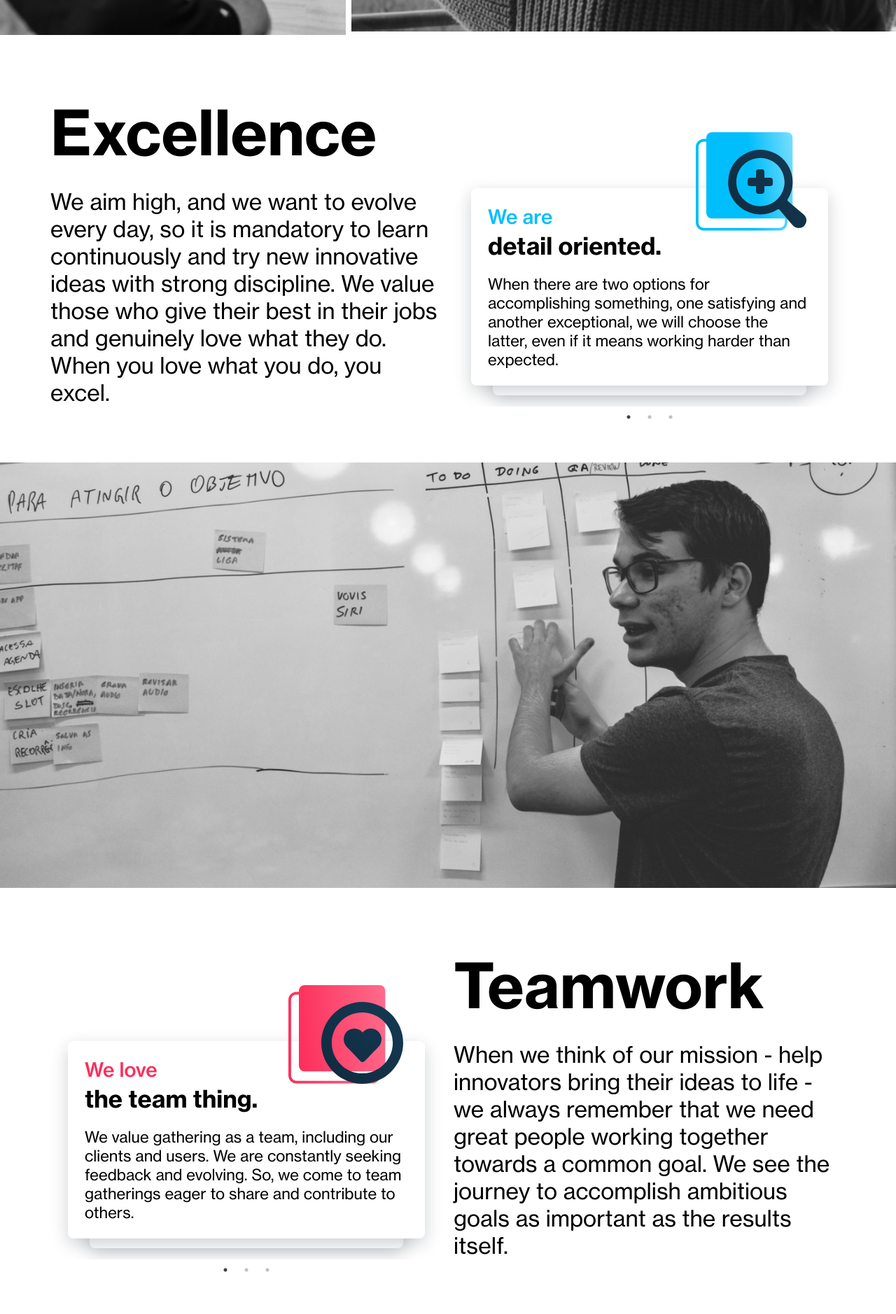
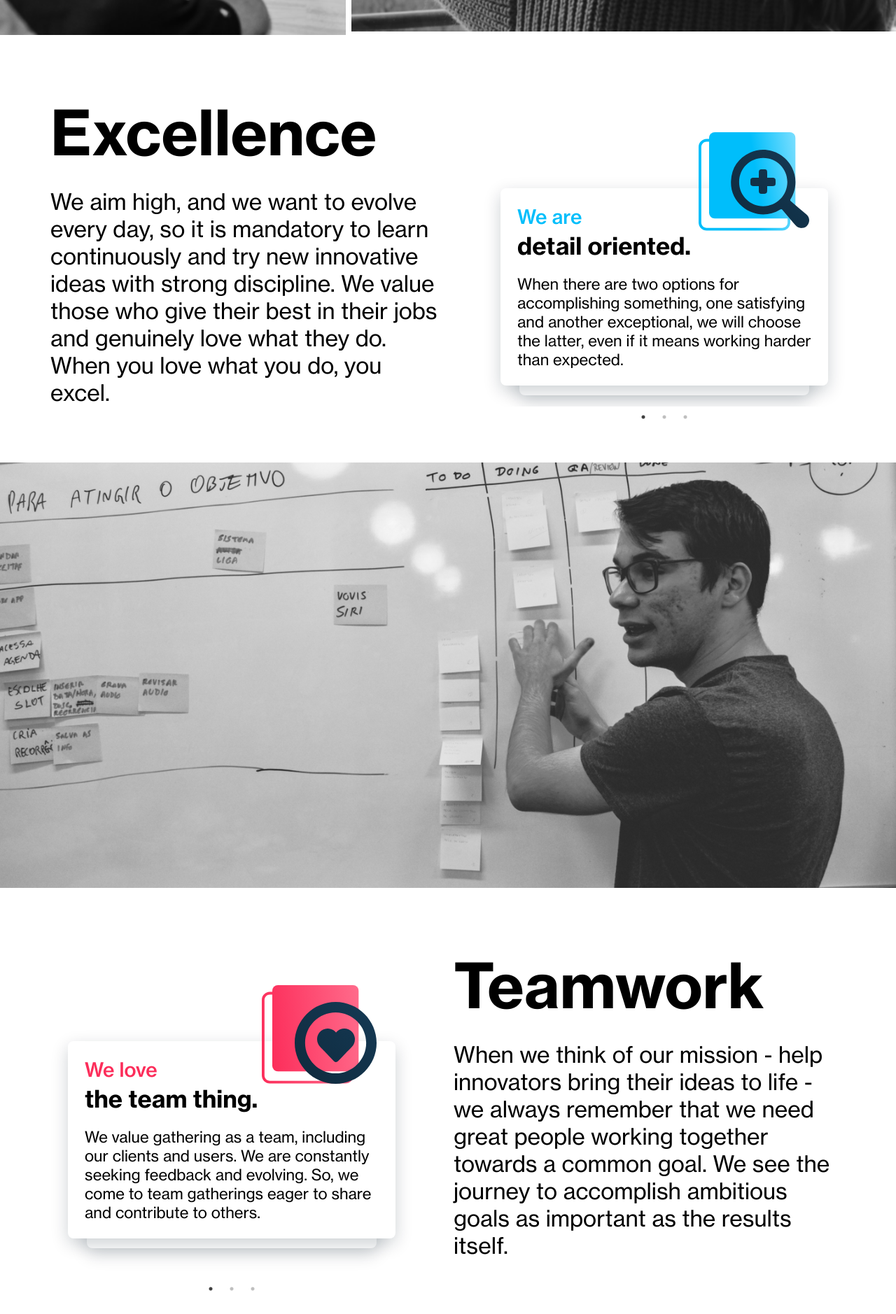
Before and after one commit to alexandreohara/brainn-lp, a React (Create React App) app: page /about-us in a window 1280 px wide. Shown: the part 1720-3598 px from the top of the page at 70% size. Built offline with nearby package versions, Linux system fonts and the light colour scheme; a small style sheet from the web is missing.

Commit message:
Fix about us cards paddings on page

```diff
--- a/src/components/SliderCard.tsx
+++ b/src/components/SliderCard.tsx
@@ -15,6 +15,12 @@ export const HorizontalScroll = styled.div`
   flex-direction: row;
   overflow: auto;
   white-space: normal;
+  -ms-overflow-style: none; /* IE and Edge */
+  scrollbar-width: none; /* Firefox */
+
+  ::-webkit-scrollbar {
+    display: none;
+  }
 `;
 
 const MiniCard = styled.div`
--- a/src/pages/AboutUs.tsx
+++ b/src/pages/AboutUs.tsx
@@ -139,11 +139,7 @@ const StyledWritingWallPostitZoomed = styled.img`
 `;
 
 const StyledContent = styled.div`
-  margin: 80px 70px;
-
-  @media (max-width: 1700px) {
-    margin: 80px 64px;
-  }
+  margin: 80px 64px;
 
   @media (max-width: 991px) {
     margin: 40px 16px;
@@ -239,6 +235,14 @@ const StyledRow = styled(Row)`
   margin: 0;
 `;
 
+const StyledRightCardCol = styled(Col)`
+  padding-left: 50px;
+`;
+
+const StyledLeftCardCol = styled(Col)`
+  padding-right: 50px;
+`;
+
 const AboutUs = () => {
   const handleClick = () => window.open(JOB_OPENING_URL, '_blank');
 
@@ -303,9 +307,12 @@ const AboutUs = () => {
               genuinely love what they do. When you love what you do, you excel.
             </StyledContentText>
           </Col>
-          <Col lg={6} className={'hidden-xs hidden-sm hidden-md'}>
+          <StyledRightCardCol
+            lg={6}
+            className={'hidden-xs hidden-sm hidden-md'}
+          >
             <AboutUsSlider cardList={ABOUT_US_CARDS_1}></AboutUsSlider>
-          </Col>
+          </StyledRightCardCol>
         </StyledRow>
       </StyledContent>
 
@@ -315,9 +322,9 @@ const AboutUs = () => {
 
       <StyledContent>
         <StyledRow center={'xs'} start={'lg'}>
-          <Col lg={6} className={'hidden-xs hidden-sm hidden-md'}>
+          <StyledLeftCardCol lg={6} className={'hidden-xs hidden-sm hidden-md'}>
             <AboutUsSlider cardList={ABOUT_US_CARDS_2}></AboutUsSlider>
-          </Col>
+          </StyledLeftCardCol>
           <Col md={12} lg={6}>
             <StyledContentTitle>Teamwork</StyledContentTitle>
             <StyledContentText>
@@ -347,9 +354,12 @@ const AboutUs = () => {
               why we need to learn. Fast.
             </StyledContentText>
           </Col>
-          <Col lg={6} className={'hidden-xs hidden-sm hidden-md'}>
+          <StyledRightCardCol
+            lg={6}
+            className={'hidden-xs hidden-sm hidden-md'}
+          >
             <AboutUsSlider cardList={ABOUT_US_CARDS_3}></AboutUsSlider>
-          </Col>
+          </StyledRightCardCol>
         </StyledRow>
       </StyledContent>
 
```
